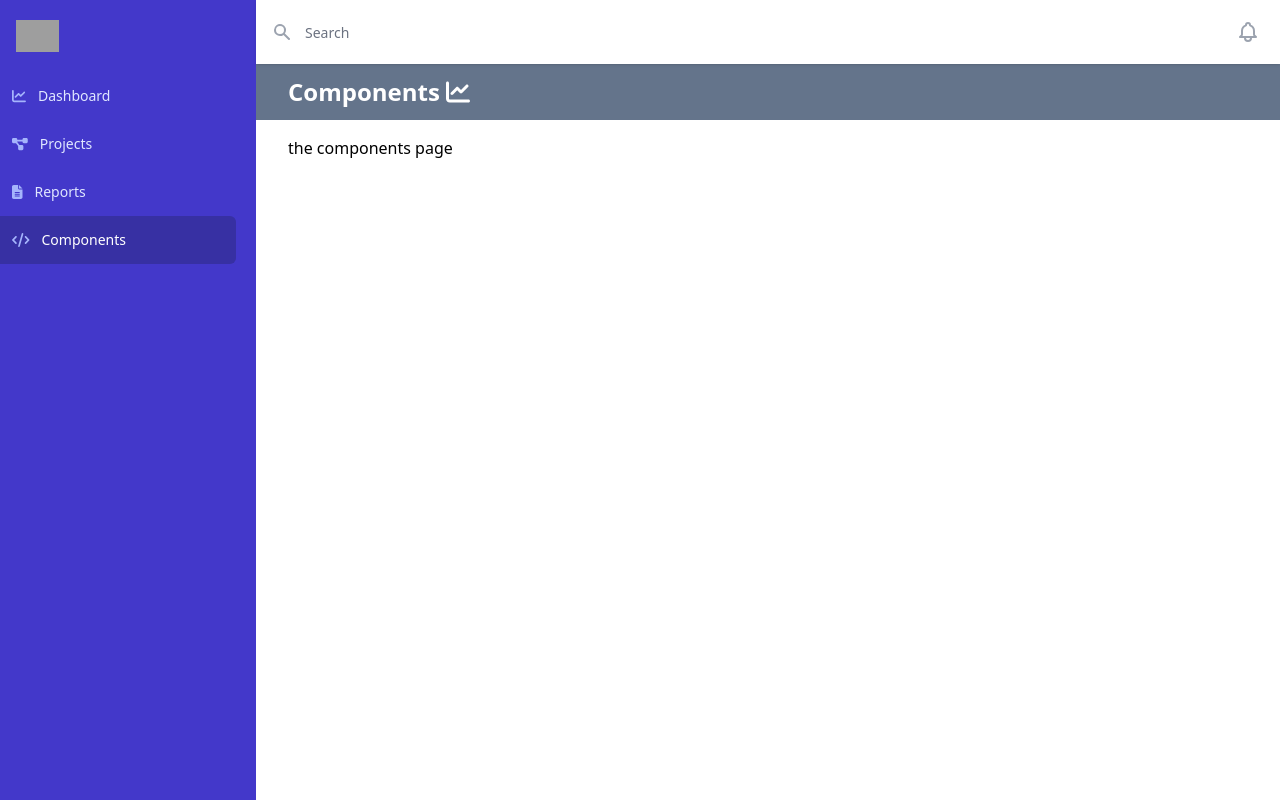
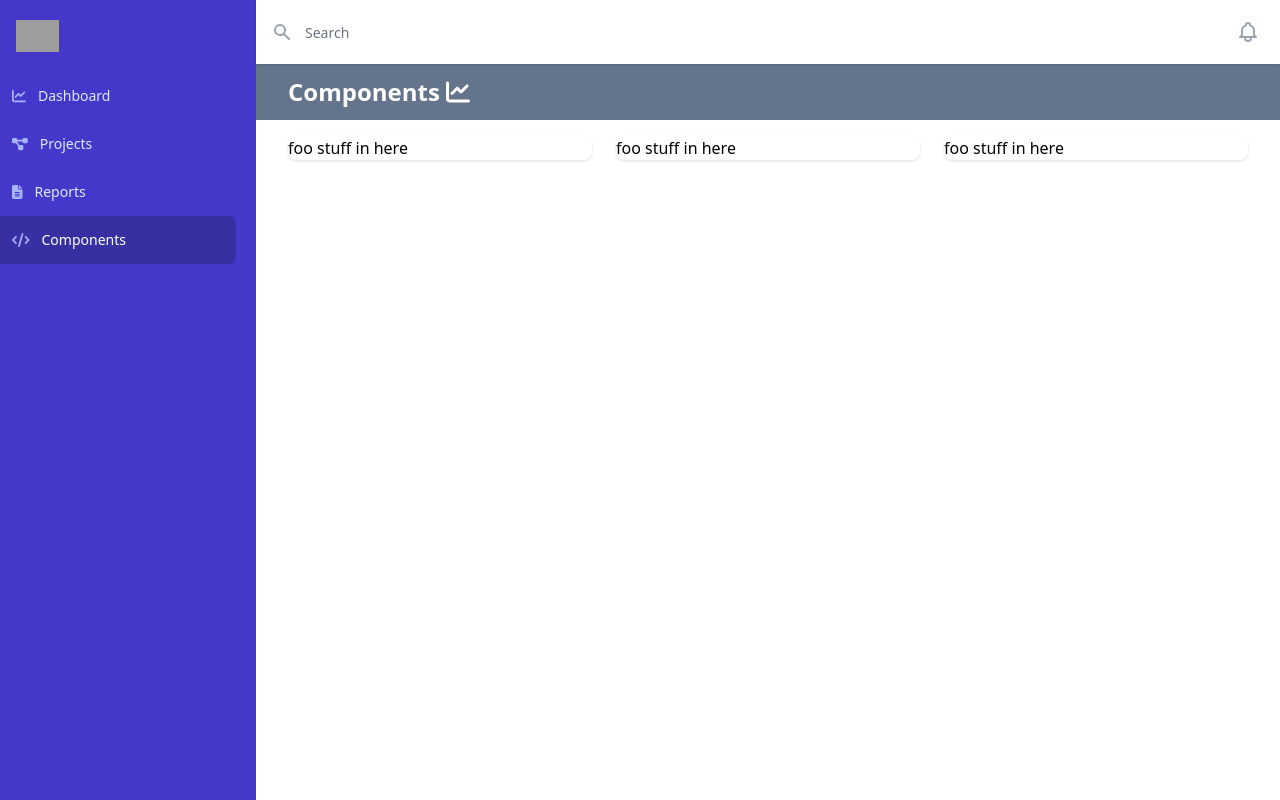
Before and after one commit to benjaminkent/vite-tailwindui, a Vue app: page /components in a window 1280 px wide. Built offline with nearby package versions, Linux system fonts and the light colour scheme; grey boxes are pictures that could not be loaded; a web font is replaced by a local one.

Commit message:
getting card on page

```diff
--- a/src/views/Components.vue
+++ b/src/views/Components.vue
@@ -1,5 +1,43 @@
 <template>
-  <div>the components page</div>
+  <ul role="list" class="grid grid-cols-1 gap-6 sm:grid-cols-2 lg:grid-cols-3">
+    <li
+      v-for="person in people"
+      :key="person.email"
+      class="col-span-1 bg-white rounded-lg shadow divide-y divide-gray-200"
+    >
+      foo stuff in here
+    </li>
+  </ul>
 </template>
 
-<script setup lang="ts"></script>
+<script setup lang="ts">
+const people = [
+  {
+    name: 'Jane Cooper',
+    title: 'Regional Paradigm Technician',
+    role: 'Admin',
+    email: 'janecooper@example.com',
+    telephone: '+1-202-555-0170',
+    imageUrl:
+      'https://images.unsplash.com/photo-1494790108377-be9c29b29330?ixlib=rb-1.2.1&ixid=eyJhcHBfaWQiOjEyMDd9&auto=format&fit=facearea&facepad=4&w=256&h=256&q=60',
+  },
+  {
+    name: 'Jane Cooper',
+    title: 'Regional Paradigm Technician',
+    role: 'Admin',
+    email: 'janecooper@example.com',
+    telephone: '+1-202-555-0170',
+    imageUrl:
+      'https://images.unsplash.com/photo-1494790108377-be9c29b29330?ixlib=rb-1.2.1&ixid=eyJhcHBfaWQiOjEyMDd9&auto=format&fit=facearea&facepad=4&w=256&h=256&q=60',
+  },
+  {
+    name: 'Jane Cooper',
+    title: 'Regional Paradigm Technician',
+    role: 'Admin',
+    email: 'janecooper@example.com',
+    telephone: '+1-202-555-0170',
+    imageUrl:
+      'https://images.unsplash.com/photo-1494790108377-be9c29b29330?ixlib=rb-1.2.1&ixid=eyJhcHBfaWQiOjEyMDd9&auto=format&fit=facearea&facepad=4&w=256&h=256&q=60',
+  },
+]
+</script>
```
